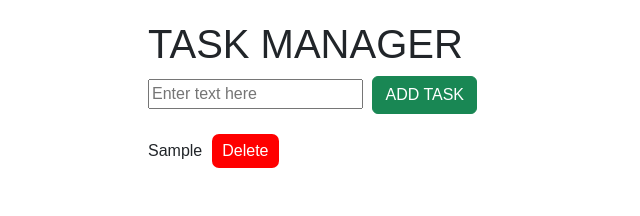
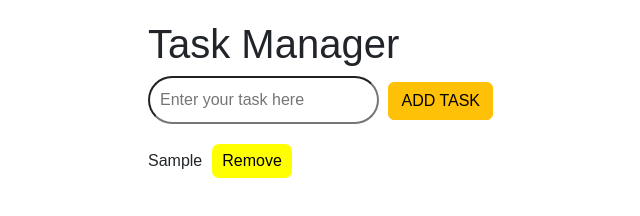
Before and after one commit to SRIRAM143-CREATOR/java-script, a website: page index.html in a window 1280 px wide. Both pictures are taken after typing "Sample" into the empty fields and a click on the button "ADD TASK". Shown: the whole page, without its empty margins (364-1004 px from the left). Drawn offline with nearby package versions, Linux system fonts and the light colour scheme.

Commit message:
version 7

```diff
--- a/index.html
+++ b/index.html
@@ -21,13 +21,17 @@ button {
 #output {
     margin-top: 20px;
 }
+input{
+    border-radius: 30px;
+    padding: 10px;
+}
 
     </style>
 </head>
 <body style="margin-left: 40%;">
-    <i class="bi bi-list-check"></i><h1>TASK MANAGER</h1>
-    <input type="text" id="inputBox" placeholder="Enter text here">
-    <button id="okButton" class="btn btn-success">ADD TASK</button>
+    <i class="bi bi-list-check"></i><h1>Task Manager </h1>
+    <input type="text" id="inputBox" placeholder="Enter your task here" size="20">
+    <button id="okButton" class="btn btn-warning">ADD TASK</button>
     <div id="output"></div>
 
     <script type="text/javascript">
@@ -39,10 +43,11 @@ button {
         div.textContent = ` ${inputText}`;
 
         const deleteButton = document.createElement("button");
-        deleteButton.textContent = "Delete";
+        deleteButton.textContent = "Remove";
         deleteButton.style.marginLeft = "10px";
-        deleteButton.style.background = "red";
-        deleteButton.style.color = "white";
+
+        deleteButton.style.background = "yellow";
+        deleteButton.style.color = "black";
         deleteButton.style.border = "white";
         deleteButton.style.borderRadius = "7px";
         deleteButton.addEventListener("click", function () {
```
